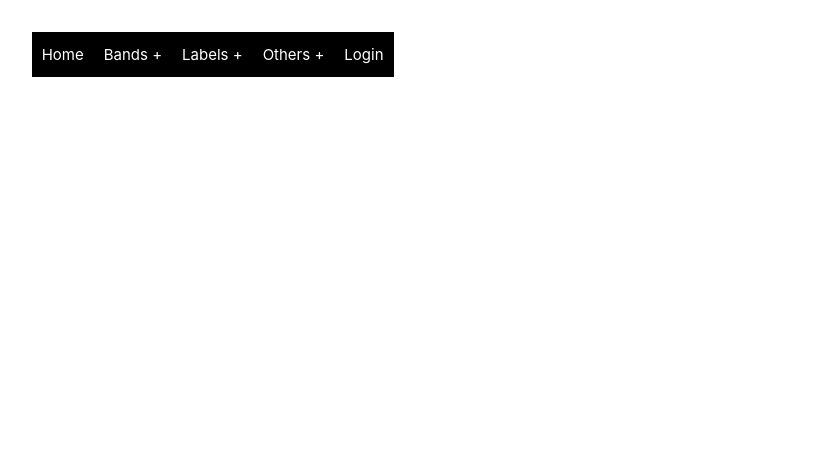
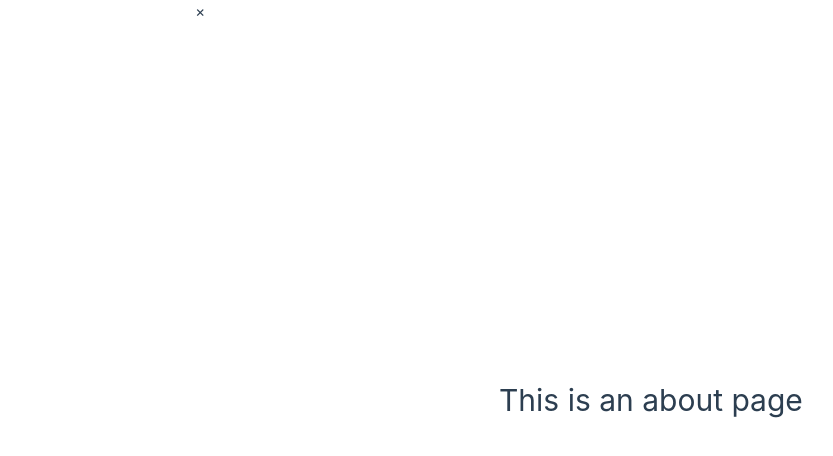
Before and after one commit to muniz95/new-metal-archives, a Vue app: page /about in a window 1280 px wide. Shown: the top 456 px of the page, without its empty margins (141-974 px from the left). Built offline with nearby package versions, Linux system fonts and the light colour scheme.

Commit message:
Added a drawer component

```diff
--- a/src/components/UserHeader.vue
+++ b/src/components/UserHeader.vue
@@ -1,10 +1,15 @@
 <template>
-  <nav>
+  <div class="closebtn" @click="switchDrawer">&times;</div>
+  <nav data-drawer-prevent-scroll="body" :class="{ 'is-visible': isVisible }">
+    <ul>
+      <div class="closebtn" @click="switchDrawer">X</div>
+    </ul>
     <ul>
       <li>
         <RouterLink to="/">Home</RouterLink>
       </li>
-      <li><RouterLink to="/">Bands</RouterLink>
+      <li>
+        Bands
         <ul>
           <li><RouterLink to="/bands/alphabetical">Alphabetical</RouterLink></li>
           <li><RouterLink to="/bands/country">Country</RouterLink></li>
@@ -15,14 +20,14 @@
         </ul>
       </li>
       <li>
-        <RouterLink to="/">Labels</RouterLink>
+        Labels
         <ul>
           <li><RouterLink to="/labels/alphabetical">Alphabetical</RouterLink></li>
           <li><RouterLink to="/labels/country">Country</RouterLink></li>
         </ul>
       </li>
       <li>
-        <RouterLink to="/">Others</RouterLink>
+        Others
         <ul>
           <li><RouterLink to="/user/rankings">User Rankings</RouterLink></li>
           <li><RouterLink to="/news/archive">News Archive</RouterLink></li>
@@ -41,121 +46,58 @@
   </nav>
 </template>
 
-<script setup lang="ts">
-import { RouterLink } from 'vue-router'
+<script lang="ts">
+export default {
+  data() {
+    return {
+      isVisible: false,
+    };
+  },
+  methods: {
+    closeDrawer() {
+      console.log("closeDrawer");
+      this.$emit("close");
+    },
+    switchDrawer() {
+      console.log('switchDrawer');
+
+      this.isVisible = !this.isVisible;
+    }
+  },
+  mounted() {
+    this.isVisible = false;
+  },
+}
 </script>
 
-<style lang="scss">
-  header {
-    margin: 0;
-    height: 10%;
-    padding: 0 16px 0 24px;
-    color: #ffffff;
-  }
+<style scoped lang="scss">
+  nav {
+    height: 100%; /* 100% Full-height */
+    width: 300px; /* 0 width - change this with JavaScript */
+    position: fixed; /* Stay in place */
+    z-index: 1; /* Stay on top */
+    top: 0; /* Stay at the top */
+    left: 0;
+    background-color: #111; /* Black*/
+    overflow-x: hidden; /* Disable horizontal scroll */
+    padding-top: 60px; /* Place content 60px from the top */
+    transition: 0.5s; /* 0.5 second transition effect to slide in the sidenav */
+    visibility: hidden;
 
-  header span {
-    display: block;
-    position: relative;
-    // font-size: 20px;
-    line-height: 1;
-    letter-spacing: .02em;
-    // font-weight: 400;
-    box-sizing: border-box;
-    padding-top: 16px;
-    color: #6D3F40;
-  }
+    &.is-visible {
+      visibility: visible;
+    }
 
-  h1 {
-    font-size: 45px;
-    text-align: center;
-    color: #FFF;
-  }
+    & > a:hover {
+      color: #f1f1f1;
+    }
 
-  h3 {
-    font-size: 30px;
-    text-align: center;
-    color: #FFF;
-  }
-
-  h3 a {
-    color: #FFF;
-  }
-
-  a {
-    color: #FFF;
-  }
-
-  h1 {
-    margin-top: 100px;
-    text-align: center;
-    font-size: 45px;
-    font-family: 'Bree Serif', 'serif';
-  }
-
-  p {
-    text-align: center;
-  }
-
-  nav ul {
-    padding: 0;
-    margin: 0;
-    list-style: none;
-    position: relative;
-  }
-
-  nav ul li {
-    display: inline-block;
-    background-color: #000000;
-  }
-
-  nav a {
-    display: block;
-    padding: 0 10px;
-    color: #FFF;
-    font-size: 15px;
-    line-height: 45px;
-    text-decoration: none;
-  }
-
-  nav a:hover {
-    background-color: #6D3F40;
-  }
-
-  /* Hide Dropdowns by Default */
-
-  nav ul ul {
-    display: none;
-    position: absolute;
-    top: 45px;
-    /* the height of the main nav */
-  }
-
-  /* Display Dropdowns on Hover */
-
-  nav ul li:hover>ul {
-    display: inherit;
-  }
-
-  nav ul ul li {
-    width: 170px;
-    float: none;
-    display: list-item;
-    position: relative;
-  }
-
-  nav ul ul ul li {
-    position: relative;
-    top: -45px;
-    left: 170px;
-  }
-
-  /* Change this in order to change the Dropdown symbol */
-
-  li>a:after {
-    content: ' +';
-  }
-
-  li>a:only-child:after {
-    content: '';
+    &.closebtn {
+      position: absolute;
+      top: 0;
+      right: 25px;
+      font-size: 36px;
+      margin-left: 50px;
+    }
   }
 </style>
```
